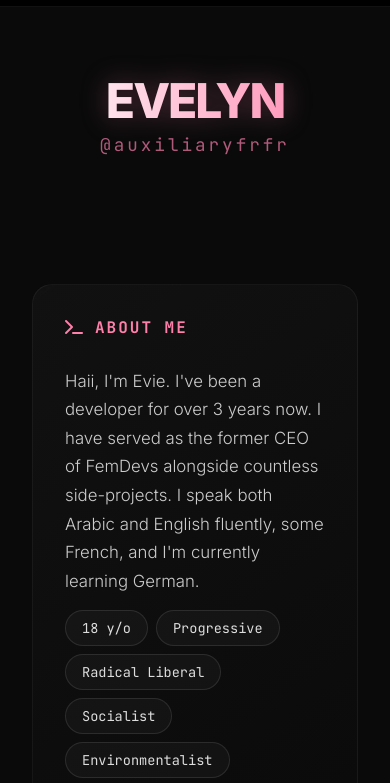
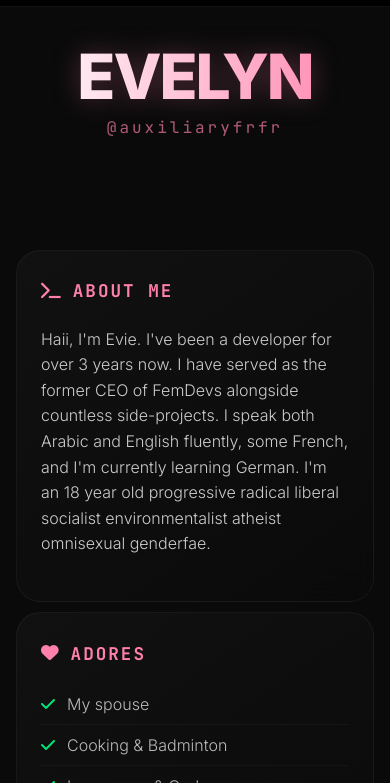
Before and after one commit to auxiliaryfrfr/auxiliaryfrfr.github.io, a website: page about/index.html in a window 390 px wide. Shown: the part 53-836 px from the top of the page. Drawn offline with nearby package versions, Linux system fonts and the light colour scheme.

Commit message:
mkaes looks better

```diff
--- a/about/index.html
+++ b/about/index.html
@@ -154,7 +154,6 @@
             animation: scroll 20s linear infinite;
         }
 
-        /* Adjusted times to handle the longer lists smoothly */
         .marquee-content.reverse { animation-direction: reverse; animation-duration: 45s; }
         .marquee-content.slow { animation-duration: 50s; }
 
@@ -207,15 +206,97 @@
             font-family: var(--font-head);
         }
 
+        .mobile-bio-extra {
+            display: none;
+        }
+
         @media (max-width: 1024px) {
             .bento-grid { grid-template-columns: repeat(2, 1fr); }
             .span-3, .span-4 { grid-column: span 2; }
         }
+
         @media (max-width: 768px) {
-            .about-hero h1 { font-size: 3rem; }
-            .bento-grid { grid-template-columns: 1fr; }
-            .span-2, .span-3, .span-4 { grid-column: span 1; }
-            .time-val { font-size: 2.5rem; }
+            .hide-mobile {
+                display: none !important;
+            }
+
+            .mobile-bio-extra {
+                display: inline;
+            }
+
+            .pc-tags {
+                display: none !important;
+            }
+
+            .about-hero {
+                padding: 6rem 1rem 2rem;
+            }
+            .about-hero h1 {
+                font-size: 16vw;
+                margin-bottom: 0;
+                line-height: 1.1;
+            }
+            .handle {
+                font-size: 1rem;
+                margin-top: 5px;
+            }
+
+            .bento-grid {
+                grid-template-columns: 1fr;
+                padding: 1rem;
+                gap: 2.5rem;
+            }
+            .span-2, .span-3, .span-4 {
+                grid-column: span 1;
+            }
+
+            .bento-card {
+                padding: 1.8rem 1.5rem;
+                border-radius: 24px;
+            }
+
+            .warning-box {
+                margin-bottom: 0 !important;
+            }
+
+            .bento-card h3 {
+                font-size: 1.1rem;
+                margin-bottom: 1.2rem;
+            }
+            .bento-card p {
+                font-size: 1rem !important;
+                line-height: 1.6 !important;
+            }
+
+            .clean-list li {
+                padding: 10px 0;
+                font-size: 1rem;
+            }
+
+            .interest-pill {
+                padding: 10px 18px;
+                font-size: 0.9rem;
+            }
+            .marquee-wrapper {
+                margin-bottom: 1.2rem;
+                gap: 0.8rem;
+            }
+            .marquee-content {
+                gap: 0.8rem;
+            }
+
+            .counter-display {
+                justify-content: center;
+                gap: 15px;
+            }
+            .time-val {
+                font-size: 2.8rem !important;
+            }
+            .time-label {
+                font-size: 0.7rem;
+                letter-spacing: 2px;
+                margin-top: 5px;
+            }
         }
     </style>
 </head>
@@ -232,10 +313,10 @@
             <div class="bento-card span-2">
                 <h3><i class="fas fa-terminal"></i> About Me</h3>
                 <p style="color: #ccc; line-height: 1.7; font-size: 1.05rem; margin-bottom: 1.5rem;">
-                    Haii, I'm Evie. I've been a developer for over 3 years now. I have served as the former CEO of FemDevs alongside countless side-projects. I speak both Arabic and English fluently, some French, and I'm currently learning German.
+                    Haii, I'm Evie. I've been a developer for over <span id="dev-years">3</span> years now. I have served as the former CEO of FemDevs alongside countless side-projects. I speak both Arabic and English fluently, some French, and I'm currently learning German. <span class="mobile-bio-extra">I'm an <span id="age-mobile">18</span> year old progressive radical liberal socialist environmentalist atheist omnisexual genderfae.</span>
                 </p>
-                <div class="tag-cloud mt-auto">
-                    <span class="cyber-tag">18 y/o</span>
+                <div class="tag-cloud mt-auto pc-tags">
+                    <span class="cyber-tag"><span id="age-pc">18</span> y/o</span>
                     <span class="cyber-tag">Progressive</span>
                     <span class="cyber-tag">Radical Liberal</span>
                     <span class="cyber-tag">Socialist</span>
@@ -269,7 +350,7 @@
             </div>
 
             <div class="bento-card span-4">
-                <h3><i class="fas fa-database"></i> Core Interests</h3>
+                <h3><i class="fas fa-database"></i> Interests</h3>
 
                 <div style="margin-bottom: 0.5rem; color: #666; font-size: 0.8rem; font-family: var(--font-head);">// MUSIC</div>
                 <div class="marquee-wrapper">
@@ -385,8 +466,8 @@
                         <div class="time-val" id="cd-mins">00</div>
                         <div class="time-label">Mins</div>
                     </div>
-                    <div class="time-val" style="color: var(--pink-dim);">:</div>
-                    <div class="time-block">
+                    <div class="time-val hide-mobile" style="color: var(--pink-dim);">:</div>
+                    <div class="time-block hide-mobile">
                         <div class="time-val" id="cd-secs">00</div>
                         <div class="time-label">Secs</div>
                     </div>
@@ -402,6 +483,27 @@
     <script src="../js/script.js"></script>
 
     <script>
+        function updateDynamicStats() {
+            const now = new Date();
+
+            const bday = new Date(2007, 4, 21);
+            let age = now.getFullYear() - bday.getFullYear();
+            const m = now.getMonth() - bday.getMonth();
+            if (m < 0 || (m === 0 && now.getDate() < bday.getDate())) {
+                age--;
+            }
+            document.getElementById('age-mobile').innerText = age;
+            document.getElementById('age-pc').innerText = age;
+
+            const devStart = new Date(2023, 1, 1);
+            let devYears = now.getFullYear() - devStart.getFullYear();
+            const devM = now.getMonth() - devStart.getMonth();
+            if (devM < 0 || (devM === 0 && now.getDate() < devStart.getDate())) {
+                devYears--;
+            }
+            document.getElementById('dev-years').innerText = devYears;
+        }
+
         function updateCountdown() {
             const now = new Date();
             let bday = new Date(now.getFullYear(), 4, 21);
@@ -420,6 +522,7 @@
             document.getElementById('cd-secs').innerText = seconds.toString().padStart(2, '0');
         }
 
+        updateDynamicStats();
         setInterval(updateCountdown, 1000);
         updateCountdown();
     </script>
```
